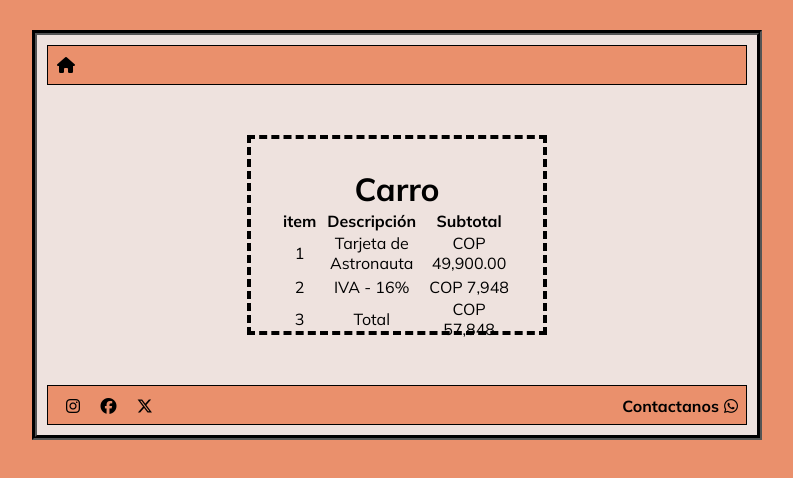
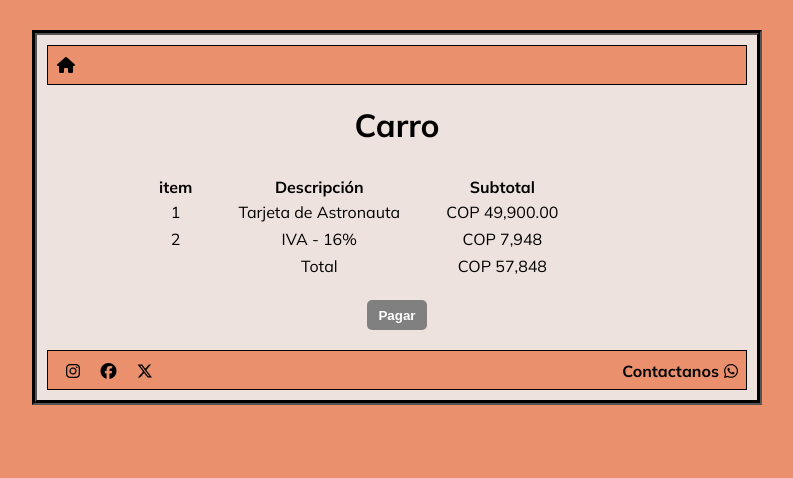
Before and after one commit to Josecode10/actividades_bem, a plain HTML site: page index_carro.html in a window 1280 px wide. Shown: the whole page, without its empty margins (243-1036 px from the left). Drawn offline with Linux system fonts and the light colour scheme.

Commit message:
unificación de estilos en una sola hoja de estilos

```diff
--- a/index_carro.html
+++ b/index_carro.html
@@ -32,25 +32,24 @@
                 </tr>
                 <tr>
                     <td>1</td>
-                    <td>Tarjeta de Astronauta</td>
+                    <td class="columna_medio">Tarjeta de Astronauta</td>
                     <td>COP 49,900.00</td>
                 </tr>
                 <tr>
-                    <td> </td>
-                    <td> </td>
-                    <td> </td>
-                </tr>
-                <tr>
                     <td>2</td>
-                    <td>IVA - 16%</td>
+                    <td class="columna_medio">IVA - 16%</td>
                     <td>COP 7,948</td>
                 </tr>
                 <tr>
-                    <td>3</td>
-                    <td>Total</td>
+                    <td></td>
+                    <td class="columna_medio">Total</td>
                     <td>COP 57,848</td>
                 </tr>
             </table>
+
+            <div class="contenedor_boton_pagar">
+                <button class="contenedor_boton_pagar__boton">Pagar</button>
+            </div>
 
         </div>
 
--- a/style.css
+++ b/style.css
@@ -252,9 +252,39 @@ menu div a,
 }
 
 .tabla { /* 7. Componente de tabla de datos. */
-    width: 300px;
-    height: 200px;
-    border: 4px dashed #000;
-    margin: 50px auto;
-    padding: 30px;
+    width: 500px;
+    height: auto;
+    margin: 0 auto;
+    padding: 10px;
 }
+
+.tabla__titulo {
+    margin-bottom: 30px;
+}
+
+.contenedor_boton_pagar {
+    margin-top: 20px;
+}
+
+.columna_medio {
+    width: 250px;
+    height: 25px;
+}
+
+.contenedor_boton_pagar__boton {
+    height: 30px;
+    width: 60px;
+    color: #fff;
+    font-weight: bold;
+    background-color: gray;
+    transition: 2s;
+    border: none;
+    border-radius: 5px;
+}
+
+.contenedor_boton_pagar__boton:hover {
+    color: #000;
+    background-color: red;
+    height: 35px;
+    width: 65px;
+}
```
